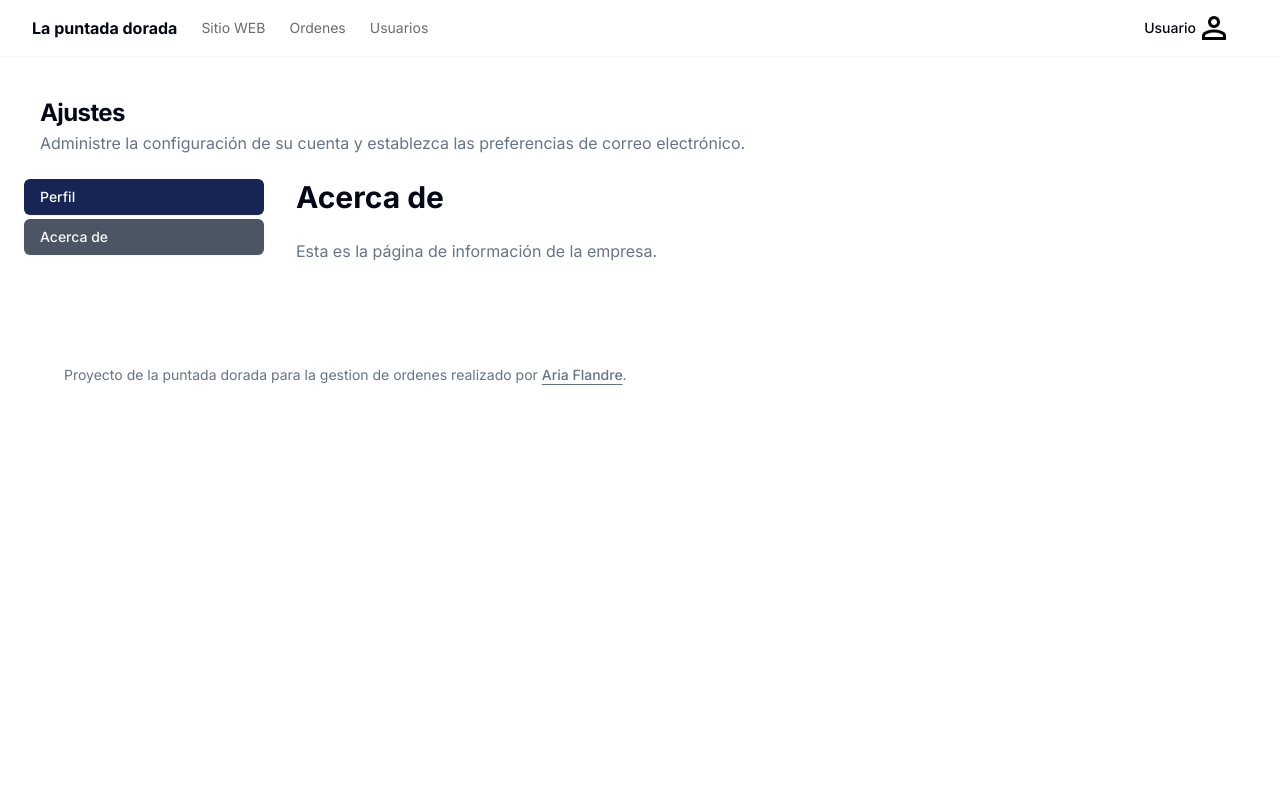
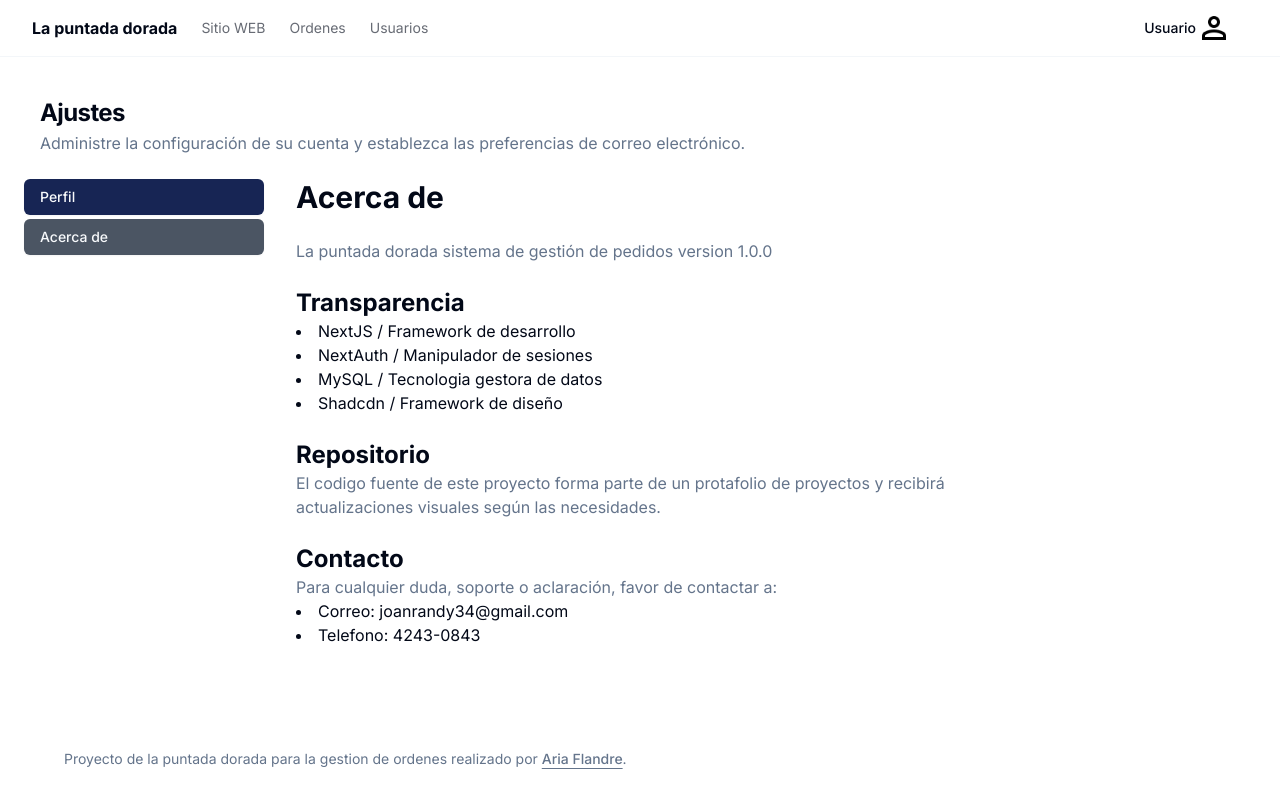
Before and after one commit to LDTare/pedidos-system, a Next.js app: page /pages/perfil/About in a window 1280 px wide. Built offline with nearby package versions, Linux system fonts and the light colour scheme; no server answers.

Commit message:
aria settings

```diff
--- a/src/app/auth/login/page.jsx
+++ b/src/app/auth/login/page.jsx
@@ -35,7 +35,7 @@ function LoginPage() {
         <div className="max-w-md text-center">
           <img
             className="mx-auto h-auto w-auto rounded-full"
-            src="/logo.jpeg"
+            src="/Logo.jpeg"
             alt="Puntada dorada Logo"
           />
         </div>
--- a/src/app/pages/perfil/About/page.jsx
+++ b/src/app/pages/perfil/About/page.jsx
@@ -3,8 +3,39 @@ export default function About() {
     <div className="space-y-6">
       <h1 className="text-3xl font-bold">Acerca de</h1>
       <p className="text-muted-foreground">
-            Esta es la página de información de la empresa.
+        La puntada dorada sistema de gestión de pedidos version 1.0.0
       </p>
+      <div className="space-y-6">
+        <div>
+          <h2 className="text-2xl font-bold">Transparencia</h2>
+          <ul className="list-disc list-inside">
+            <li>NextJS / Framework de desarrollo</li>
+            <li>NextAuth / Manipulador de sesiones</li>
+            <li>MySQL / Tecnologia gestora de datos</li>
+            <li>Shadcdn / Framework de diseño </li>
+          </ul>
+        </div>
+
+        <div>
+            <h2 className="text-2xl font-bold">Repositorio</h2>
+            <p className="text-muted-foreground">
+                El codigo fuente de este proyecto forma parte de un protafolio de proyectos y recibirá actualizaciones visuales según las necesidades.
+            </p>
+        </div>
+
+        <div>
+            <h2 className="text-2xl font-bold">Contacto</h2>
+            <p className="text-muted-foreground">
+                Para cualquier duda, soporte o aclaración, favor de contactar a:
+            </p>
+            <ul className="list-disc list-inside">
+                <li>Correo: joanrandy34@gmail.com
+                </li>
+                <li>Telefono: 4243-0843
+                </li>
+            </ul>
+            </div>
+      </div>
     </div>
   );
 }
```
Lines whose indentation alone changed are shown as unchanged.
